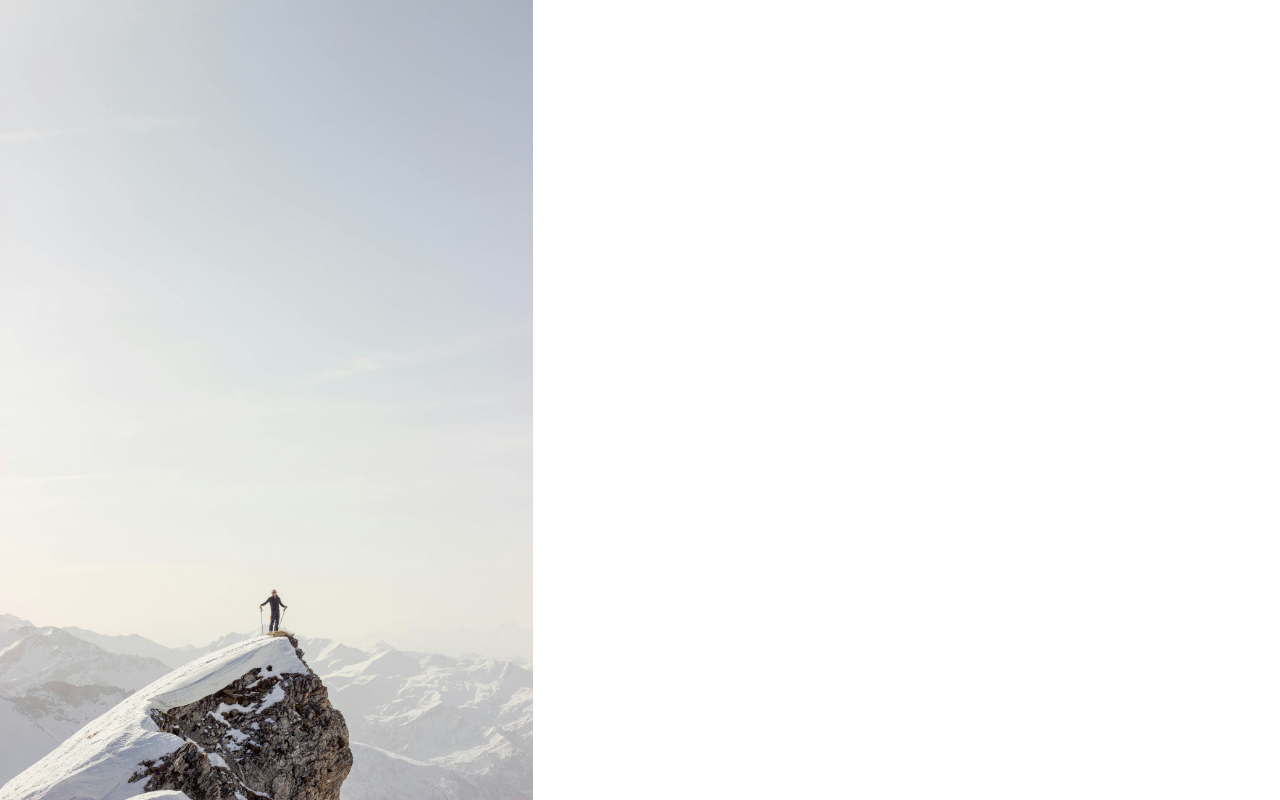
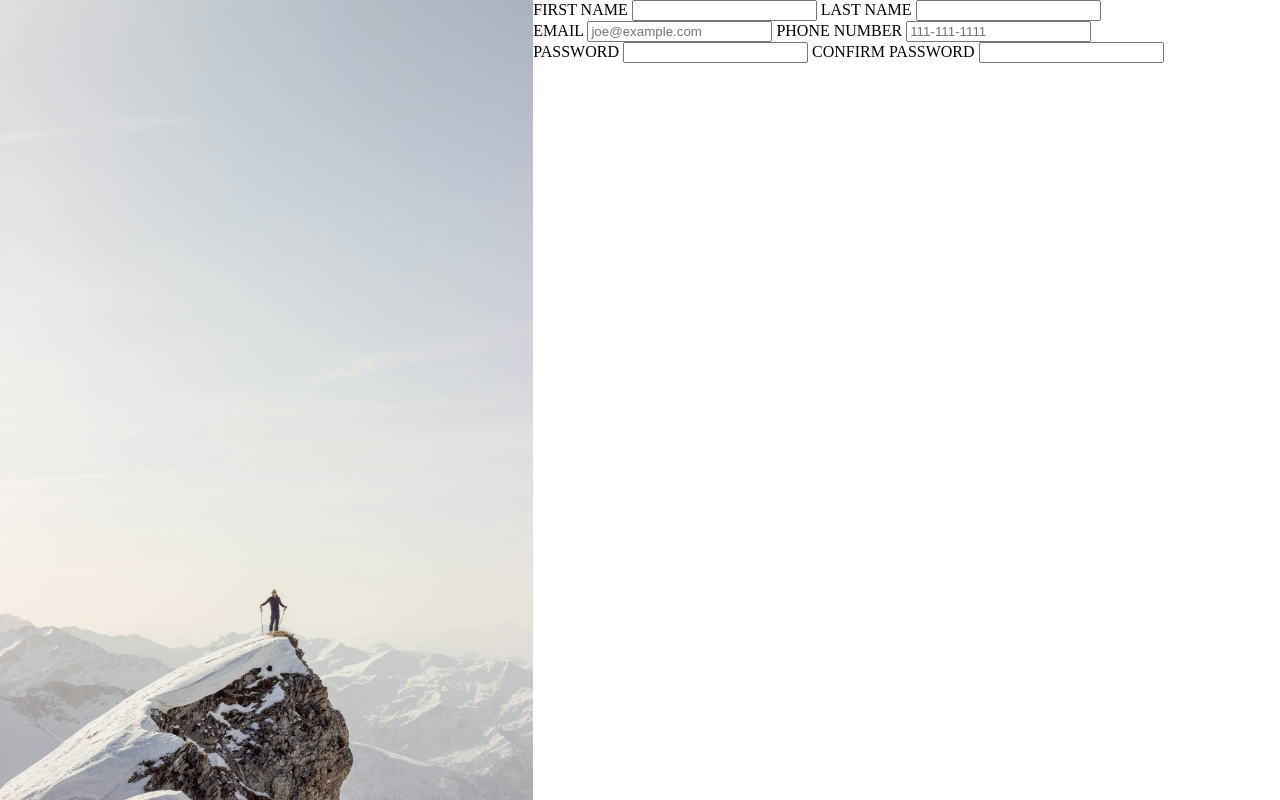
Before and after one commit to KevinKeylock/sign-up-form, a plain HTML site: page index.html in a window 1280 px wide. Drawn offline with Linux system fonts and the light colour scheme.

Commit message:
Create form in HTML

```diff
--- a/index.html
+++ b/index.html
@@ -10,6 +10,31 @@
   <img class="image" src="ski.jpg">
   <div class="full-form">
     <form>
+      <div class='form-row-one'>
+        <label for='first-name'>FIRST NAME</label>
+        <input id='first-name' name='first-name' type='text'/>
+        <label for='last-name'>LAST NAME</label>
+        <input id='last-name' name='last-name' type='text'/>
+      </div>
+      <div class="form-row-two">
+        <label for="email">EMAIL</label>
+        <input id="email"
+               type="email"
+               name="email"
+               placeholder="joe@example.com"/>
+        <label for='phone-number'>PHONE NUMBER</label>
+        <input id='phone-number'
+               name='phone-number'
+               type='tel'
+               pattern="[0-9]{3}-[0-9]{2}-[0-9]{3}"
+               placeholder="111-111-1111"/>
+      </div>
+      <div class="form-row-three">
+        <label for="password">PASSWORD</label>
+        <input id="password" name="password" type="password">
+        <label for="confirm-password">CONFIRM PASSWORD</label>
+        <input id="confirm-password" name="confirm-password" type="password">
+      </div>
 
     </form>
   </div>
```
